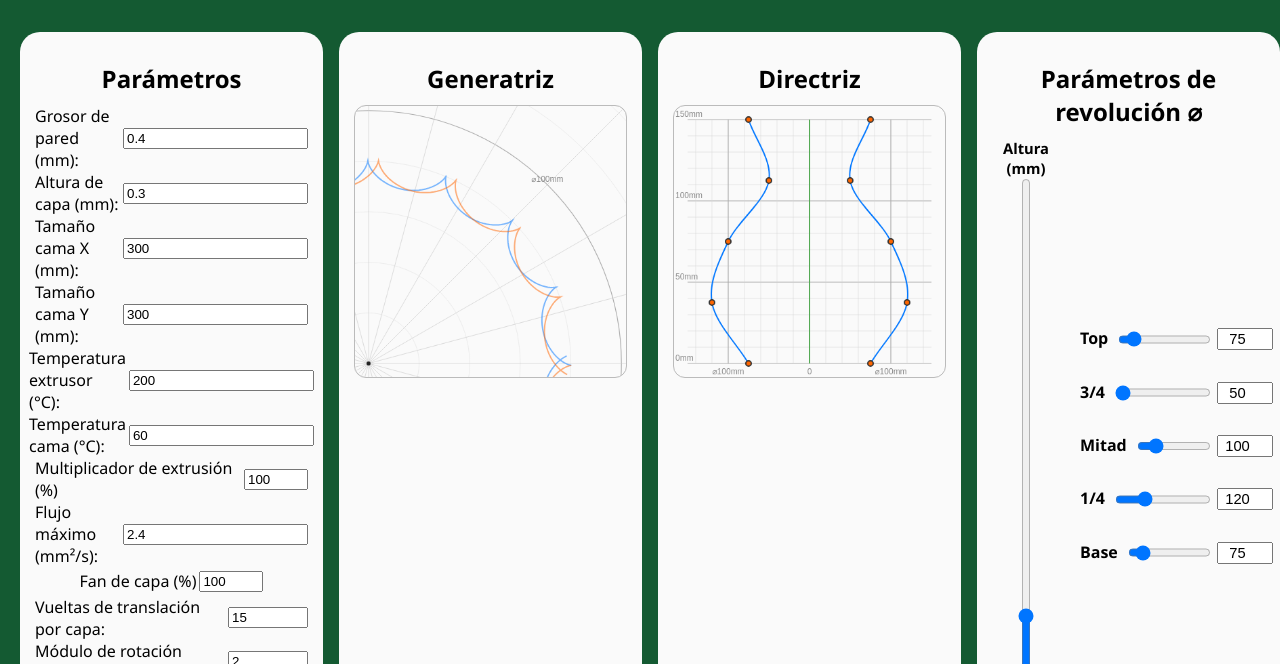
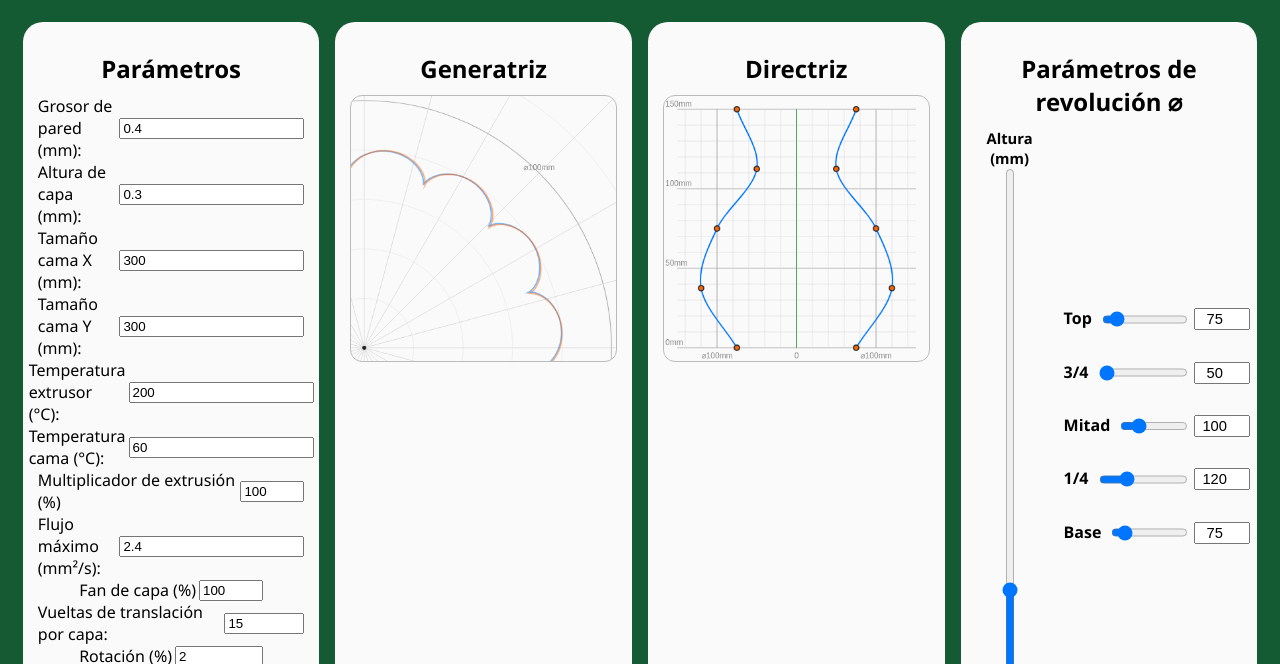
Before and after one commit to volpem/volpem.github.io, a plain HTML site: page index.html in a window 1280 px wide. Shown: the part 136-800 px from the top of the page. Drawn offline with Linux system fonts and the light colour scheme.

Commit message:
v0.3 rotación reparada

```diff
--- a/index.html
+++ b/index.html
@@ -23,9 +23,9 @@
           <label style="display:flex; align-items:center; gap:3px;">Multiplicador de extrusión (%) <input type="number" id="flujo" value="100" step="1" min="50" max="200"></label>
           <label style="display:flex; align-items:center; gap:3px;">Flujo máximo (mm²/s): <input type="number" id="flujoMax" value="2.4" step="0.1"></label>
           <label style="display:flex; align-items:center; gap:3px;">Fan de capa (%) <input type="number" id="fanCapa" value="100" step="1" min="0" max="100"></label>
-          <label style="display:flex; align-items:center; gap:3px;">Vueltas de translación por capa: <input type="number" id="vueltasTranslacion" value="15" step="0.1" min="0.01" max="20"></label>
-          <label style="display:flex; align-items:center; gap:3px;">Módulo de rotación entre capas (0-10): <input type="number" id="moduloDesfase" value="2" step="0.01" min="0" max="10"></label>
-          <label style="display:flex; align-items:center; gap:3px;">Diámetro giro de translación (mm): <input type="number" id="diametroGiro" value="5" step="0.1" min="0.1" max="50"></label>
+<label style="display:flex; align-items:center; gap:3px;">Vueltas de translación por capa: <input type="number" id="vueltasTranslacion" value="15" step="0.1" min="-20" max="20"></label>
+<label style="display:flex; align-items:center; gap:3px;">Rotación (%) <input type="number" id="moduloDesfase" value="2" step="0.01" min="-50" max="50"></label>
+<label style="display:flex; align-items:center; gap:3px;">Diámetro giro de translación (mm): <input type="number" id="diametroGiro" value="5" step="0.1" min="0.1" max="50"></label>
           <button type="button" id="downloadBtn">Descargar G-code</button>
         </div>
       </div>
--- a/script.js
+++ b/script.js
@@ -373,6 +373,7 @@ function drawTopView() {
   const maxR = 0.8 * Math.min(canvasW, canvasH) - margen;
   const escala = maxR / radioMaxReal;
   // Centro del círculo en la esquina inferior izquierda del cuadrante visible
+  // Para girar 90° horario, el centro sigue igual pero se rota cada punto
   const cx = margen;
   const cy = canvasH - margen;
   // Dibujar cuadrícula y escala (círculo completo, SIEMPRE, aunque no haya dibujo)
@@ -457,24 +458,35 @@ function drawTopView() {
       const diametroActual = catmullRom(p0, p1, p2, p3, t);
       const radio = diametroActual / 2;
       const radioGiro = diametroGiro / 2;
-      // Centro helicoidal
-      const cxH = offsetX + Math.cos(angulo) * radio * escala;
-      const cyH = offsetY + Math.sin(angulo) * radio * escala;
+      // Centro helicoidal (antes de rotar)
+      let cxH = offsetX + Math.cos(angulo) * radio * escala;
+      let cyH = offsetY + Math.sin(angulo) * radio * escala;
+      // Rotar 90° horario respecto al centro
+      const dxH = cxH - cx;
+      const dyH = cyH - cy;
+      // x' = y, y' = -x
+      cxH = cx + dyH;
+      cyH = cy - dxH;
       // Progreso dentro de la capa (0 a 1)
       const zRel = (z % alturaCapa) / alturaCapa;
       // Número de vuelta actual en la capa (sentido invertido)
-      const vueltaActual = -vueltasTranslacion * zRel;
-      // Ángulo base de la vuelta actual + desfase interpolado entre capas
+        const vueltaActual = vueltasTranslacion * zRel;
+      // Ángulo base de la vuelta actual + desfase acumulado por capa
       let phase = vueltaActual * 2 * Math.PI;
       if (moduloDesfase !== 0) {
-        const desfasePrev = (moduloDesfase / vueltasTranslacion) * 2 * Math.PI * (l - 1);
-        const desfaseCurr = (moduloDesfase / vueltasTranslacion) * 2 * Math.PI * l;
-        const desfaseInterp = desfasePrev + (desfaseCurr - desfasePrev) * zRel;
-        phase += desfaseInterp;
+        // moduloDesfase ahora es porcentaje (-50 a +50)
+        const delta = -moduloDesfase * (2 * Math.PI) / 100;
+        const desfase = delta * l;
+        phase += desfase;
       }
-      // Posición final: círculo alrededor del centro helicoidal
-      const x = cxH + Math.cos(phase) * radioGiro * escala;
-      const y = cyH + Math.sin(phase) * radioGiro * escala;
+      // Posición final: círculo alrededor del centro helicoidal (antes de rotar)
+      let x0 = cxH + Math.cos(phase) * radioGiro * escala;
+      let y0 = cyH + Math.sin(phase) * radioGiro * escala;
+      // Rotar 90° horario respecto al centro
+      const dx0 = x0 - cx;
+      const dy0 = y0 - cy;
+      const x = cx + dy0;
+      const y = cy - dx0;
       if (first) { topViewCtx.moveTo(x, y); first = false; }
       else topViewCtx.lineTo(x, y);
     }
@@ -647,18 +659,15 @@ document.getElementById("downloadBtn").addEventListener("click", function() {
     // Progreso dentro de la capa (0 a 1)
     const zRel = (z % params.alturaCapa) / params.alturaCapa;
     // Número de vuelta actual en la capa (sentido invertido)
-    const vueltaActual = -vueltasPorCapa * zRel;
+    const vueltaActual = vueltasPorCapa * zRel;
     // Ángulo base de la vuelta actual + desfase interpolado entre capas
     const layer = Math.floor(z / params.alturaCapa);
     let phase = vueltaActual * 2 * Math.PI;
     if (moduloDesfase !== 0) {
-      // Fórmula: (moduloDesfase) × (2π / vueltasTranslacion) / 10
-      const delta = moduloDesfase * 2 * Math.PI/ vueltasPorCapa / 10;
-      // Interpolación suave del desfase entre capas
-      const desfasePrev = delta * (layer - 1);
-      const desfaseCurr = delta * layer;
-      const desfaseInterp = desfasePrev + (desfaseCurr - desfasePrev) * zRel;
-      phase += desfaseInterp;
+      // moduloDesfase ahora es porcentaje (-50 a +50)
+      const delta = -moduloDesfase * (2 * Math.PI) / 100;
+      const desfase = delta * layer;
+      phase += desfase;
     }
     // Posición final: círculo perfecto alrededor del centro helicoidal
     const x = cx + radioGiro * Math.cos(phase);
--- a/style.css
+++ b/style.css
@@ -238,9 +238,9 @@ body {
   display: grid;
   grid-template-columns: repeat(4, 1fr);
   gap: 16px;
-  width: 100vw;
-  max-width: 100vw;
-  min-width: 100vw;
+  width: 98vw;
+  max-width: 98vw;
+  min-width: 0;
   box-sizing: border-box;
   padding: 0 10px;
   align-items: stretch;
@@ -272,7 +272,7 @@ body {
   align-items: stretch;
   justify-content: flex-start;
   padding: 18px 15px;
-  margin: 10px;
+  margin: 0;
   border-radius: 20px;
 }
 /* Contenido interno de columna y subtítulo */
```
